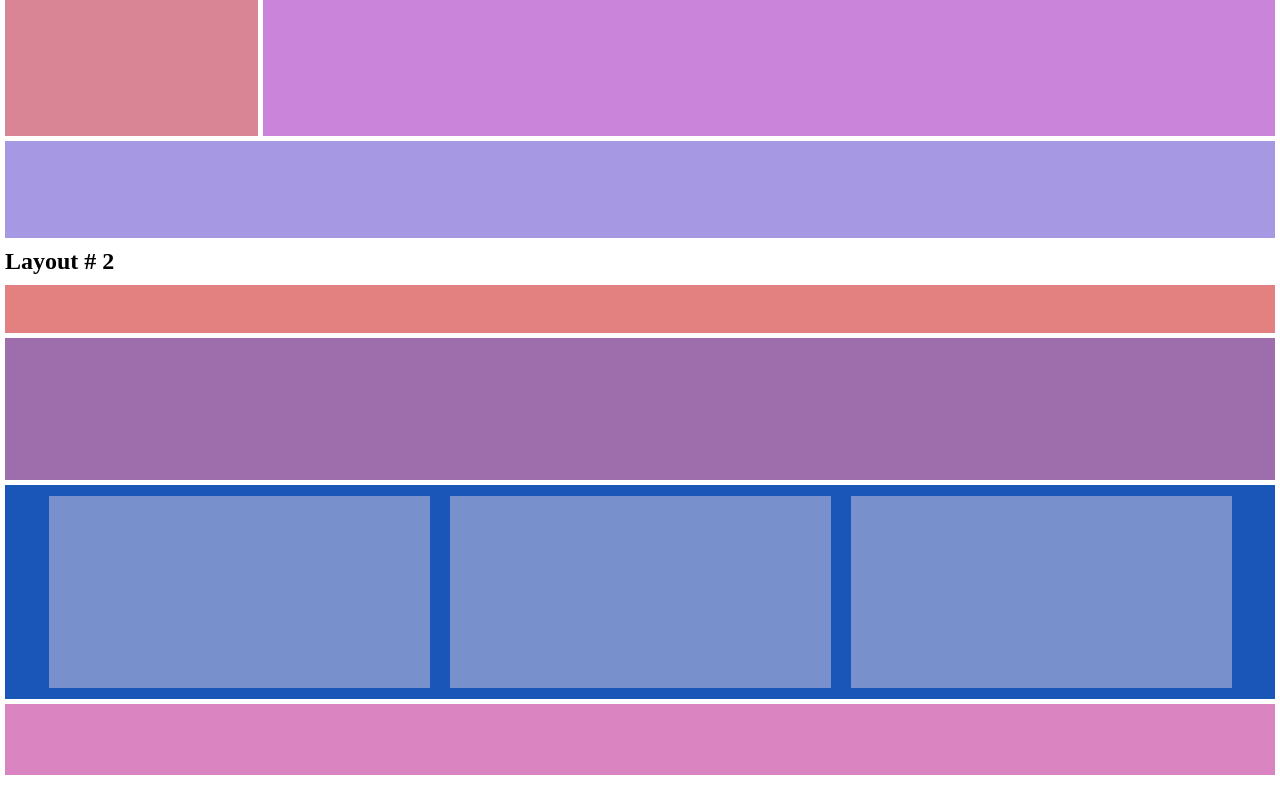
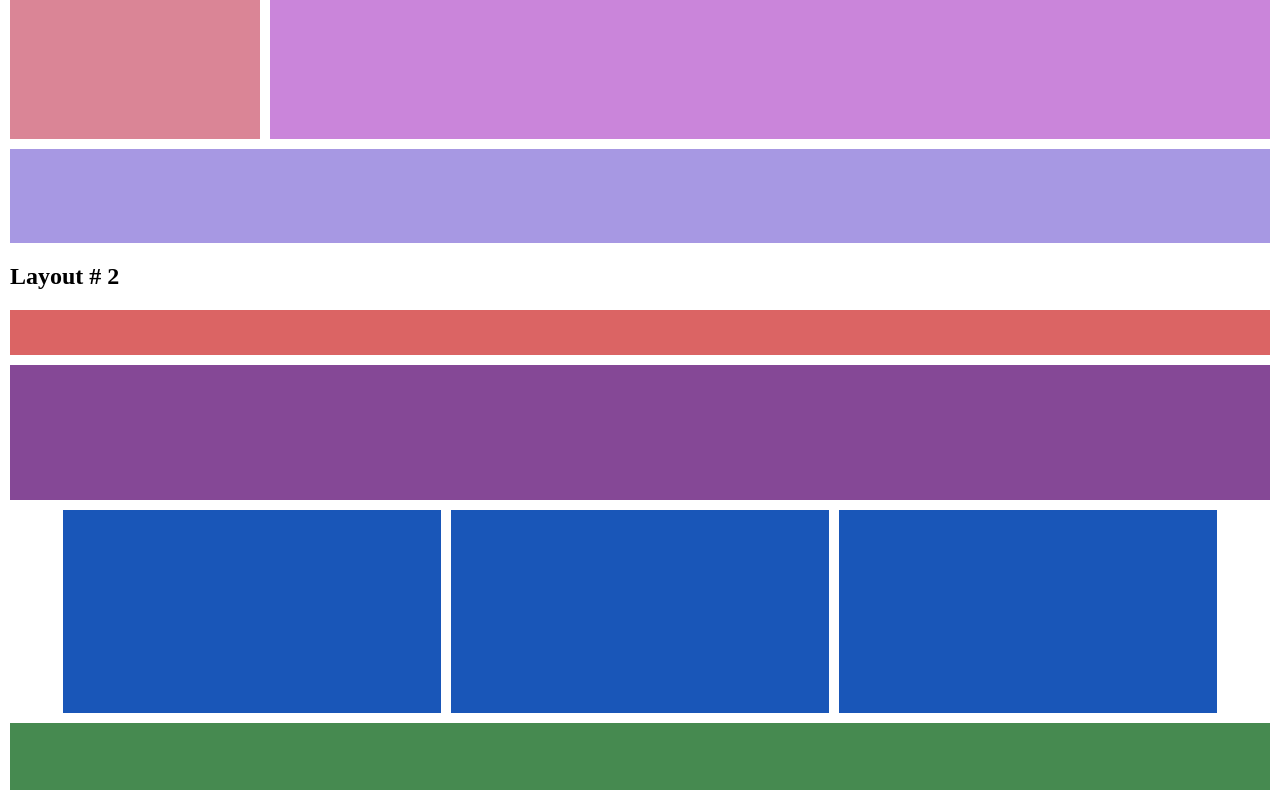
Before and after one commit to romanfarooq/web-application-development-course, a plain HTML site: page CP 2/index.html in a window 1280 px wide. Shown: the part 351-1151 px from the top of the page. Drawn offline with Linux system fonts and the light colour scheme.

Commit message:
changed margins and bg-colors

```diff
--- a/CP 2/style.css
+++ b/CP 2/style.css
@@ -10,7 +10,7 @@
 }
 
 .sub-heading {
-    padding: 5px;
+    padding: 10px;
 }
 
 .flex-container-1 {
@@ -22,13 +22,13 @@
 .upper-container {
     display: flex;
     height: 80%;
-    margin: 5px;
+    margin: 10px;
 }
 
 .left-container {
     background-color: rgb(218, 133, 150);
     width: 20%;
-    margin-right: 5px;
+    margin-right: 10px;
 }
 
 .right-container {
@@ -39,7 +39,7 @@
 .lower-container {
     background-color: rgb(167, 152, 227);
     height: 20%;
-    margin: 0 5px 5px 5px;
+    margin: 0 10px 10px 10px;
 }
 
 .flex-container-2 {
@@ -49,35 +49,38 @@
 }
 
 .first-container {
-    background-color: rgb(227, 128, 128);
+    background-color: rgb(219, 100, 100);
     height: 10%;
-    margin: 5px;
+    margin: 10px;
 }
 
 .second-container {
-    background-color: rgb(158, 109, 171);
+    background-color: rgb(133, 72, 150);
     height: 30%;
-    margin: 0 5px 5px 5px;
+    margin: 0 10px 10px 10px;
 }
 
 .third-container {
     display: flex;
     justify-content: center;
     align-items: center;
-    background-color: rgb(25, 86, 184);
     height: 45%;
-    margin: 0 5px 5px 5px;
+    margin: 0 10px 10px 10px;
 }
 
 .third-container > div {
-    background-color: rgb(120, 145, 204);
-    height: 90%;
+    background-color: rgb(25, 86, 184);
+    height: 100%;
     width: 30%;
-    margin: 10px;
+    margin-right: 10px;
+}
+
+.third-container > div:last-child {
+    margin-right: 0;
 }
 
 .fourth-container {
-    background-color: rgb(218, 133, 193);
+    background-color: rgb(70, 138, 80);
     height: 15%;
-    margin: 0 5px 5px 5px;
+    margin: 0 10px 10px 10px;
 }
```
